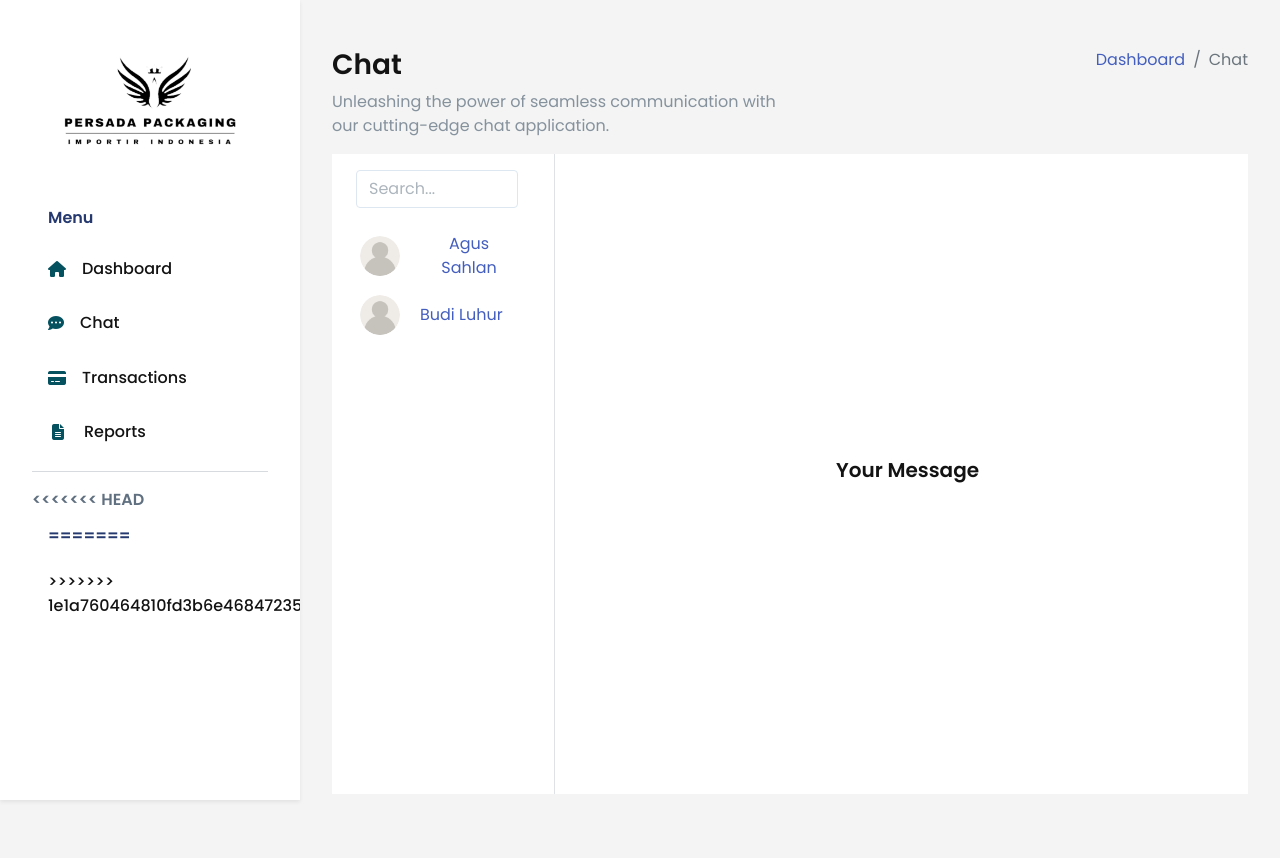
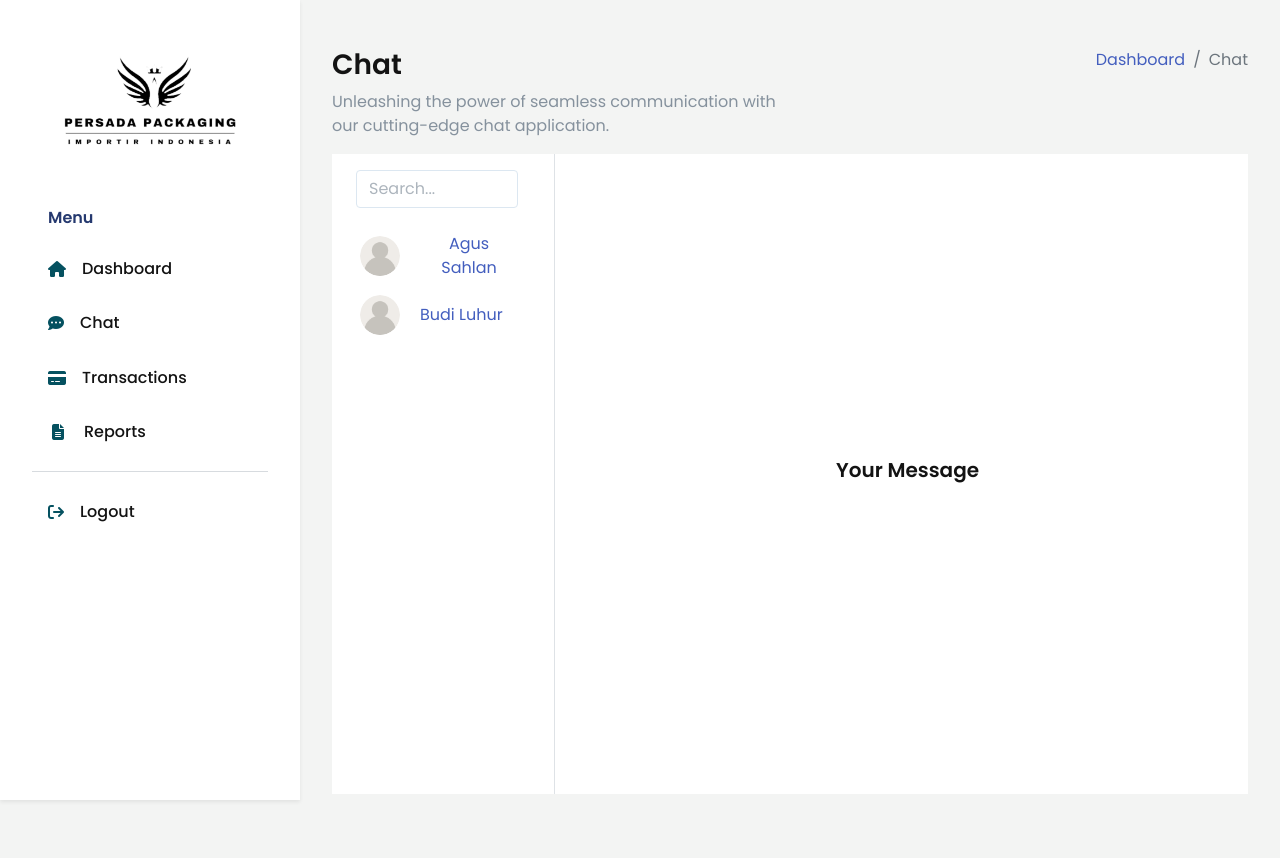
Before and after one commit to DMuhammad/e-commerce, a CodeIgniter 4 app: template app/Views/pages/dashboard/chat.php in a window 1280 px wide. Run offline with PHP 8.4 and a stand-in for CodeIgniter, Linux system fonts and the light colour scheme; the template is opened without the code that fills it, so the values that code supplies are empty; some libraries are stand-ins or nearby versions.

Commit message:
fix: link logout

```diff
--- a/app/Views/components/admin/sidebar.php
+++ b/app/Views/components/admin/sidebar.php
@@ -58,12 +58,7 @@ $auth = $role;
                 </li>
                 <hr>
                 <li class="sidebar-item">
-<<<<<<< HEAD
-                    <a href="/logout" class="sidebar-link">
-=======
-                    </form>
                     <a href="/logout" class="sidebar-link fw-medium text-dark">
->>>>>>> 1e1a760464810fd3b6e46847235d556f048cb409
                         <i class="fa-solid fa-arrow-right-from-bracket"></i> <span>Logout</span>
                     </a>
                 </li>
```
